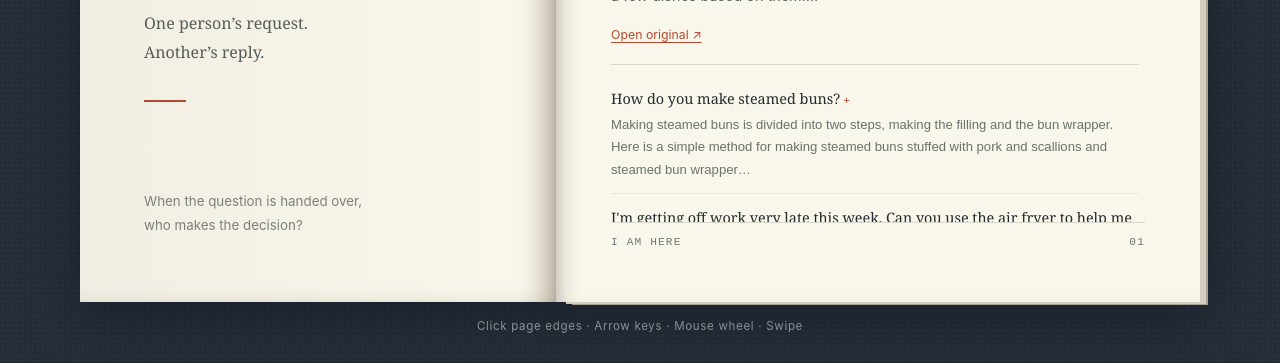
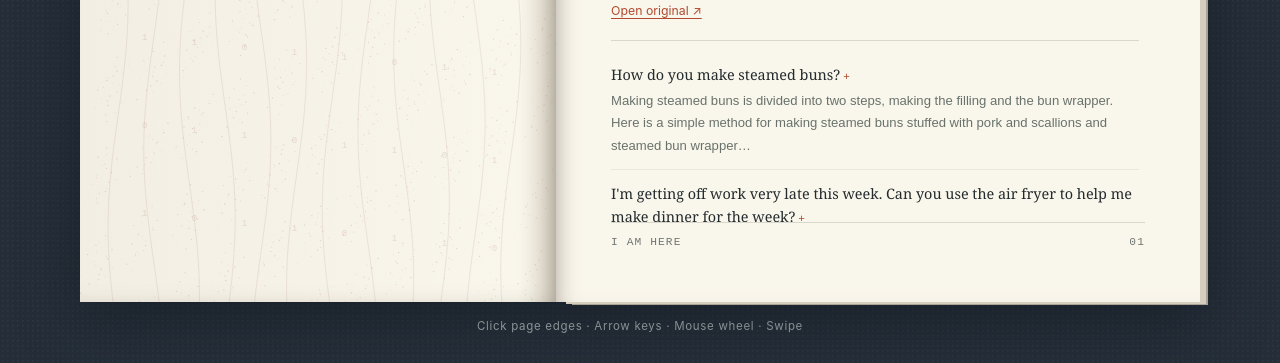
Before and after one commit to shikouchunxiong1-eng/i-am-here, a plain HTML site: page index.html in a window 1280 px wide. Shown: the part 437-800 px from the top of the page. Drawn offline with Linux system fonts and the light colour scheme.

Commit message:
Animate data into a speaking face after the rewind

```diff
--- a/authorization.css
+++ b/authorization.css
@@ -67,3 +67,10 @@ html.sealed{overscroll-behavior:none}.sealed body{touch-action:none;user-select:
 .inner-voice-label { font: .65rem/1.5 "IBM Plex Mono", monospace; letter-spacing: .12em; color: #a34a36; margin: 0 0 .6em; }
 .inner-voice-text { font: 500 clamp(1.35rem,2.15vw,1.9rem)/1.48 Georgia,"Songti TC",serif; color: #a13e2e; margin: 0; overflow-wrap: anywhere; }
 @media(max-width:760px) { .inner-voice { margin-bottom: 1em; } .inner-voice-text { font-size: 1.3rem; } }
+.left-page { padding: 0; overflow: hidden; }
+.data-face { display: block; width: 100%; height: 100%; }
+.mobile-face { display: none; }
+@media (max-width: 760px) {
+  .mobile-face { display: block; flex: none; width: 100%; height: clamp(70px, 12svh, 115px); margin: 6px 0 0; border-bottom: 1px solid var(--rule); }
+  .sheet { padding-top: 16px; }
+}
--- a/authorization.js
+++ b/authorization.js
@@ -20,6 +20,7 @@ let language = 'en';
 try { language = localStorage.getItem('by-proxy-language') === 'zh' ? 'zh' : 'en'; } catch {}
 const expanded = new Set();
 let group = 0, sealed = false, finished = false, turning = false, lastWheel = 0, secondPass = false;
+let voiceRun = 0, lastSpoken = null;
 
 function create(tag, className, text) {
   const node = document.createElement(tag);
@@ -81,13 +82,6 @@ function renderInterface() {
   document.documentElement.lang = language === 'en' ? 'en' : 'zh-Hant';
   select('language').textContent = t('中文', 'EN');
   select('language').setAttribute('aria-label', t('切換至中文', 'Switch to English'));
-  const title = select('bookTitle');
-  title.replaceChildren();
-  title.append(document.createTextNode(t('I AM', '我')), document.createElement('br'), document.createTextNode(t('HERE', '在')), create('span', '', t('.', '。')));
-  const subtitle = select('bookSubtitle');
-  subtitle.replaceChildren(document.createTextNode(t('One person’s request.', '一個人的請求')), document.createElement('br'), document.createTextNode(t('Another’s reply.', '另一個人的回答')));
-  const left = select('leftPhase');
-  left.replaceChildren(document.createTextNode(t('When the question is handed over,', '把問題交出去的時候，')), document.createElement('br'), document.createTextNode(t('who makes the decision?', '決定還在誰的手裡？')));
   select('navigation').textContent = t('Click page edges  ·  Arrow keys  ·  Mouse wheel  ·  Swipe', '點擊書頁邊緣翻頁  ·  方向鍵  ·  滾輪  ·  左右滑動');
   previous.setAttribute('aria-label', t('Previous page', '上一頁'));
   next.setAttribute('aria-label', t('Next page', '下一頁'));
@@ -132,27 +126,38 @@ function showInnerVoice() {
   container.append(create('p', 'inner-voice-label', t('A FICTIONAL VOICE', '虛構聲音')));
   const line = create('p', 'inner-voice-text');
   line.setAttribute('aria-label', text);
-  const scrambled = create('span', '', text);
-  scrambled.setAttribute('aria-hidden', 'true');
-  line.append(scrambled);
+  const visibleText = create('span', '', text);
+  visibleText.setAttribute('aria-hidden', 'true');
+  line.append(visibleText);
   container.append(line);
   body.append(container);
-  if (window.matchMedia('(prefers-reduced-motion: reduce)').matches) return;
+
+  const key = group + '/' + language;
+  const run = ++voiceRun;
+  window.dataVoice.setSpeaking(false);
+  if (lastSpoken === key || window.matchMedia('(prefers-reduced-motion: reduce)').matches) {
+    lastSpoken = key;
+    return;
+  }
   const glyphs = '░▒▓/01_×';
   const chars = Array.from(text);
-  let frame = 0;
-  const max = 11;
-  function resolve() {
-    if (!scrambled.isConnected) return;
-    frame++;
-    scrambled.textContent = chars.map((char, index) => {
-      if (/\s/.test(char) || index < chars.length * frame / max) return char;
-      return glyphs[(index * 7 + frame * 3) % glyphs.length];
+  const firstPage = lastSpoken === null;
+  lastSpoken = key;
+  let revealed = 0;
+  visibleText.textContent = '';
+  function speak() {
+    if (run !== voiceRun || !visibleText.isConnected) return;
+    window.dataVoice.setSpeaking(true);
+    revealed = Math.min(chars.length, revealed + 1);
+    visibleText.textContent = chars.map((char, index) => {
+      if (index < revealed || /\s/.test(char)) return char;
+      if (index < revealed + 5) return glyphs[(index * 7 + revealed * 3) % glyphs.length];
+      return '';
     }).join('');
-    if (frame < max) setTimeout(resolve, 48);
-    else scrambled.textContent = text;
+    if (revealed < chars.length) setTimeout(speak, 45);
+    else window.dataVoice.setSpeaking(false);
   }
-  resolve();
+  setTimeout(speak, firstPage ? 1600 : 300);
 }
 function render() {
   const records = materials.slice(group * 5, group * 5 + 5);
@@ -162,11 +167,10 @@ function render() {
   select('pageNumber').textContent = String(group + 1).padStart(2, '0');
   select('footNumber').textContent = String(group + 1).padStart(2, '0');
   body.replaceChildren();
-  const kind = lead.caseStudy ? t('CASE STUDY · REPHRASED FROM SOURCE', '事件檔案 · 據來源重述') : t('FIRST-PERSON ACCOUNT · REPHRASED FROM SOURCE', '生活實錄 · 據原文重述');
   const title = create('h2', 'lead-question');
   title.append(toggleButton(lead));
   if (secondPass) showInnerVoice();
-  body.append(create('p', 'lead-type', kind), title,
+  body.append(title,
     create('p', 'lead-summary', excerpt(lead)), sourceLink(lead, 'source-link'));
   const list = create('div', 'other-requests');
   for (const record of records.slice(1)) {
@@ -237,6 +241,8 @@ function rewind() {
     lastWheel = 0;
     expanded.clear();
     secondPass = true;
+    lastSpoken = null;
+    window.dataVoice.awaken();
     sheet.classList.remove('settled');
     document.body.classList.remove('possessed');
     document.documentElement.classList.remove('sealed');
--- /dev/null
+++ b/datastream.js
@@ -0,0 +1,165 @@
+/* A field of moving data points gathers into an imagined speaker. */
+function createDataFace(canvas) {
+  const ctx = canvas.getContext('2d');
+  const reduced = window.matchMedia('(prefers-reduced-motion: reduce)');
+  const field = document.createElement('canvas');
+  field.width = 360;
+  field.height = 500;
+  const mask = field.getContext('2d', {willReadFrequently:true});
+  let awake = false, speaking = false, blend = 0, start = 0, frame = 0;
+  let width = 0, height = 0, visible = true;
+
+  // Draw a portrait as fine contour and feature lines; particles sample this mask.
+  mask.strokeStyle = '#885143';
+  mask.lineWidth = 1.4;
+  mask.lineCap = 'round';
+  function line(points) {
+    mask.beginPath();
+    mask.moveTo(points[0], points[1]);
+    for (let i = 2; i < points.length; i += 6) {
+      mask.bezierCurveTo(...points.slice(i, i + 6));
+    }
+    mask.stroke();
+  }
+  // Silhouette, cheeks and jaw.
+  line([180,58, 112,52,79,100,82,161, 83,243,102,336,140,379, 158,400,169,407,180,409]);
+  line([180,58, 248,52,281,100,278,161, 277,243,258,336,220,379, 202,400,191,407,180,409]);
+  for (let j = 0; j < 5; j++) {
+    const k = j * 4;
+    line([84+k,145, 76+k,219,96+k,321,141+k*.3,370]);
+    line([276-k,145, 284-k,219,264-k,321,219-k*.3,370]);
+  }
+  // Brows, eyes and concentric irises.
+  line([105,177, 121,165,146,165,161,176]);
+  line([199,176, 214,165,239,165,255,177]);
+  for (let k = 0; k < 3; k++) {
+    line([105,193+k*2, 121,177+k,145,178+k,160,192+k, 143,204+k,122,204+k,105,193+k*2]);
+    line([200,192+k, 215,178+k,239,177+k,255,193+k*2, 238,204+k,217,204+k,200,192+k]);
+  }
+  for (const x of [133,227]) for (const radius of [4,8,12]) {
+    mask.beginPath(); mask.ellipse(x,192,radius,radius*.8,0,0,Math.PI*2); mask.stroke();
+  }
+  // Nose, philtrum and the closed mouth outline.
+  line([175,197, 172,229,164,262,159,274, 167,281,176,283,180,282]);
+  line([185,197, 188,229,196,262,201,274, 193,281,184,283,180,282]);
+  line([146,322, 158,309,168,313,180,317, 192,313,202,309,214,322]);
+  line([146,322, 160,336,200,336,214,322]);
+  line([164,292, 172,297,188,297,196,292]);
+  // Neck and shoulders lend the face a human silhouette.
+  line([138,378, 141,417,125,428,83,443, 64,450,49,463,38,480]);
+  line([222,378, 219,417,235,428,277,443, 296,450,311,463,322,480]);
+  // Fine horizontal cross-contours build depth in the face.
+  for (let y = 94; y < 372; y += 9) {
+    const taper = Math.sqrt(Math.max(0, 1 - ((y - 220) / 180) ** 2));
+    const span = 90 * taper;
+    if (span < 12) continue;
+    mask.globalAlpha = .20;
+    mask.beginPath();
+    mask.moveTo(180-span,y);
+    mask.quadraticCurveTo(180,y+10*taper,180+span,y);
+    mask.stroke();
+  }
+  mask.globalAlpha = 1;
+  const pixels = mask.getImageData(0,0,360,500).data;
+  const targets = [];
+  for (let y=40; y<485; y+=3) for (let x=35; x<325; x+=3) {
+    const alpha=pixels[(y*360+x)*4+3];
+    if (alpha>14) targets.push({x:x/360,y:y/500,a:Math.max(.28,alpha/255)});
+  }
+  const points = targets.map((target, i) => ({
+    target,
+    x: ((i*73)%997)/997,
+    y: ((i*193+47)%991)/991,
+    speed: .015 + (i%9)*.004,
+    phase: (i*2.399)%6.283,
+    size: .55 + (i%5)*.16
+  }));
+
+  function resize() {
+    const rect=canvas.getBoundingClientRect();
+    width=rect.width; height=rect.height;
+    const scale=Math.min(window.devicePixelRatio||1,2);
+    canvas.width=Math.max(1,Math.round(width*scale));
+    canvas.height=Math.max(1,Math.round(height*scale));
+    ctx.setTransform(scale,0,0,scale,0,0);
+  }
+  function draw(timestamp) {
+    frame=0;
+    if (!visible || !width || !height) return;
+    if (!start) start=timestamp;
+    const time=(timestamp-start)/1000;
+    const desired=awake?1:0;
+    blend += (desired-blend)*.025;
+    if (Math.abs(desired-blend)<.002) blend=desired;
+    ctx.clearRect(0,0,width,height);
+    const scale=Math.min(width/360,height/500)*.96;
+    const fw=360*scale, fh=500*scale;
+    const ox=(width-fw)/2, oy=(height-fh)/2;
+    // Glowing threads remain visible beneath the assembled portrait.
+    ctx.lineWidth=.65;
+    for (let k=0;k<12;k++) {
+      const x=width*(.08+k*.075);
+      ctx.strokeStyle='rgba(145,91,71,'+(.10+.08*(1-blend))+')';
+      ctx.beginPath();
+      for (let y=0;y<=height;y+=8) {
+        const dx=Math.sin(y*.014+time*(.55+k*.018)+k)*10;
+        if(y===0)ctx.moveTo(x+dx,y);else ctx.lineTo(x+dx,y);
+      }
+      ctx.stroke();
+    }
+    if (blend > .05) {
+      // Keep the features legible while individual data points keep drifting.
+      ctx.save();
+      ctx.globalAlpha = blend * .62;
+      ctx.drawImage(field, ox, oy, fw, fh);
+      ctx.restore();
+    }
+    ctx.save();
+    ctx.font = '9px monospace';
+    for (let column = 0; column < 8; column++) {
+      for (let row = 0; row < 7; row++) {
+        const x = width * (.13 + column * .105);
+        const y = ((row * 88 + time * (12 + column)) % (height + 25)) - 10;
+        const symbol = ((column * 11 + row * 7 + Math.floor(time * 1.5)) % 3) ? '1' : '0';
+        ctx.fillStyle = 'rgba(143,76,57,' + (.16 * (1 - blend * .55)) + ')';
+        ctx.fillText(symbol, x, y);
+      }
+    }
+    ctx.restore();
+    for (const p of points) {
+      const fy=((p.y+time*p.speed)%1)*height;
+      const fx=(p.x*width + Math.sin(fy*.013+time*.7+p.phase)*9);
+      const tx=ox+p.target.x*fw, ty=oy+p.target.y*fh;
+      const x=fx+(tx-fx)*blend, y=fy+(ty-fy)*blend;
+      ctx.fillStyle='rgba(151,65,45,'+Math.min(.8,.18+p.target.a*.58*blend)+')';
+      ctx.fillRect(x,y,p.size,p.size);
+    }
+    if (blend>.4) {
+      const mouthOpen=speaking && !reduced.matches ? 3+Math.abs(Math.sin(time*9))*9 : 1;
+      ctx.save();
+      ctx.translate(ox,oy);ctx.scale(scale,scale);
+      ctx.strokeStyle='rgba(123,52,38,'+(.65*blend)+')';
+      ctx.lineWidth=1.3;
+      ctx.beginPath();ctx.moveTo(147,322);
+      ctx.quadraticCurveTo(180,322-mouthOpen*.35,213,322);
+      ctx.quadraticCurveTo(180,322+mouthOpen,147,322);ctx.stroke();
+      ctx.restore();
+    }
+    if (!reduced.matches || Math.abs(desired-blend)>.002) frame=requestAnimationFrame(draw);
+  }
+  function resume(){ if(!frame && visible)frame=requestAnimationFrame(draw); }
+  new ResizeObserver(()=>{resize();resume()}).observe(canvas);
+  document.addEventListener('visibilitychange',()=>{visible=!document.hidden;if(visible){start=0;resume()}else{cancelAnimationFrame(frame);frame=0}});
+  reduced.addEventListener('change',resume);
+  resize();resume();
+  return {
+    awaken(){awake=true;resume()},
+    setSpeaking(value){speaking=value;resume()}
+  };
+}
+
+const dataFaces = Array.from(document.querySelectorAll('.data-face'), createDataFace);
+window.dataVoice = {
+  awaken(){dataFaces.forEach(face=>face.awaken())},
+  setSpeaking(value){dataFaces.forEach(face=>face.setSpeaking(value))}
+};
--- a/index.html
+++ b/index.html
@@ -1,10 +1,10 @@
 <!doctype html>
-<html lang="en"><head><meta charset="utf-8"><meta name="viewport" content="width=device-width,initial-scale=1"><meta name="theme-color" content="#252e38"><title>I AM HERE</title><link rel="stylesheet" href="authorization.css?v=reader12"><script defer src="corpus.js?v=expanded110"></script><script defer src="authorization.js?v=reader12"></script></head>
+<html lang="en"><head><meta charset="utf-8"><meta name="viewport" content="width=device-width,initial-scale=1"><meta name="theme-color" content="#252e38"><title>I AM HERE</title><link rel="stylesheet" href="authorization.css?v=face1"><script defer src="corpus.js?v=expanded110"></script><script defer src="datastream.js?v=face1"></script><script defer src="authorization.js?v=face1"></script></head>
 <body>
 <div id="paper"><header class="toolbar"><span class="brand">I AM HERE <span>／我在</span></span><button id="language" class="language" type="button" aria-label="Switch language">中文</button></header>
 <main class="reader"><div class="book" id="book">
-<div class="left-page" aria-hidden="true"><div class="left-content"><span class="book-kicker">I AM HERE</span><h1 id="bookTitle">I ASK<span>.</span></h1><p id="bookSubtitle">One person’s request.<br>Another’s reply.</p><div class="rule"></div><small id="leftPhase">把問題交出去的時候，<br>決定還在誰的手裡？</small></div></div>
-<div class="page-stack"><article class="sheet" id="sheet"><header class="page-header"><span id="pageSection"></span><span id="pageNumber"></span></header><div id="pageBody" class="page-body"></div><footer class="page-footer"><span>I AM HERE</span><span id="footNumber"></span></footer></article></div>
+<div class="left-page" aria-hidden="true"><canvas class="data-face"></canvas></div>
+<div class="page-stack"><article class="sheet" id="sheet"><header class="page-header"><span id="pageSection"></span><span id="pageNumber"></span></header><canvas class="data-face mobile-face" aria-hidden="true"></canvas><div id="pageBody" class="page-body"></div><footer class="page-footer"><span>I AM HERE</span><span id="footNumber"></span></footer></article></div>
 <button id="previous" class="turn-area previous" type="button" aria-label="上一頁"><span>‹</span></button><button id="next" class="turn-area next" type="button" aria-label="下一頁"><span>›</span></button>
 </div><p class="navigation" id="navigation"></p></main></div>
 <dialog id="evidence"></dialog>
```
Also changed, not shown: authorization.html (+3 -3 lines).
